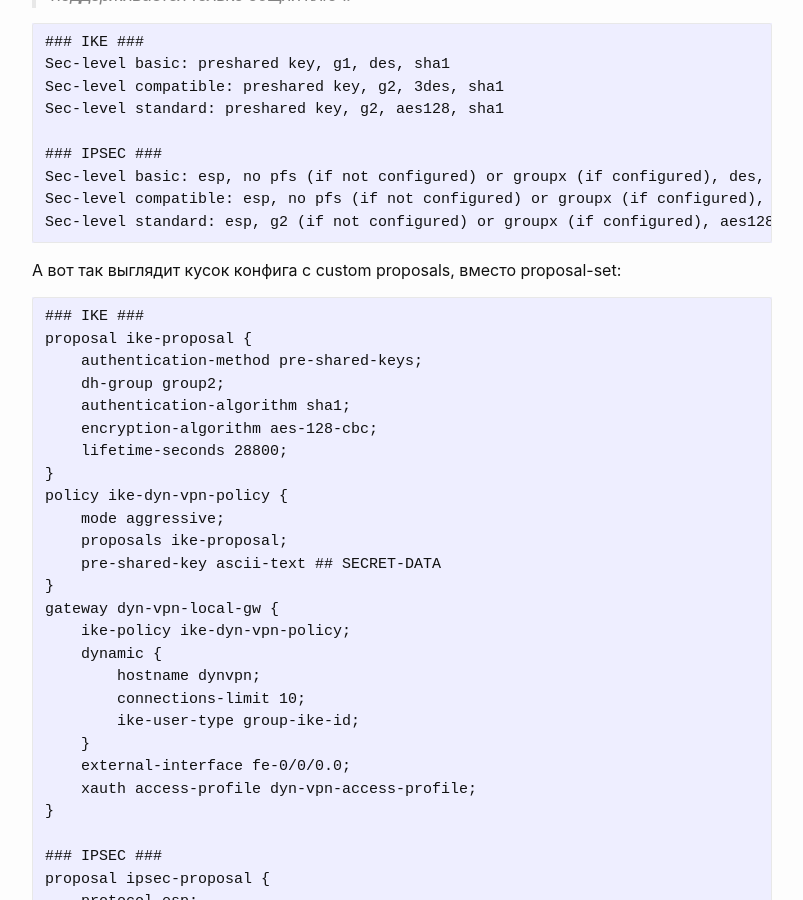
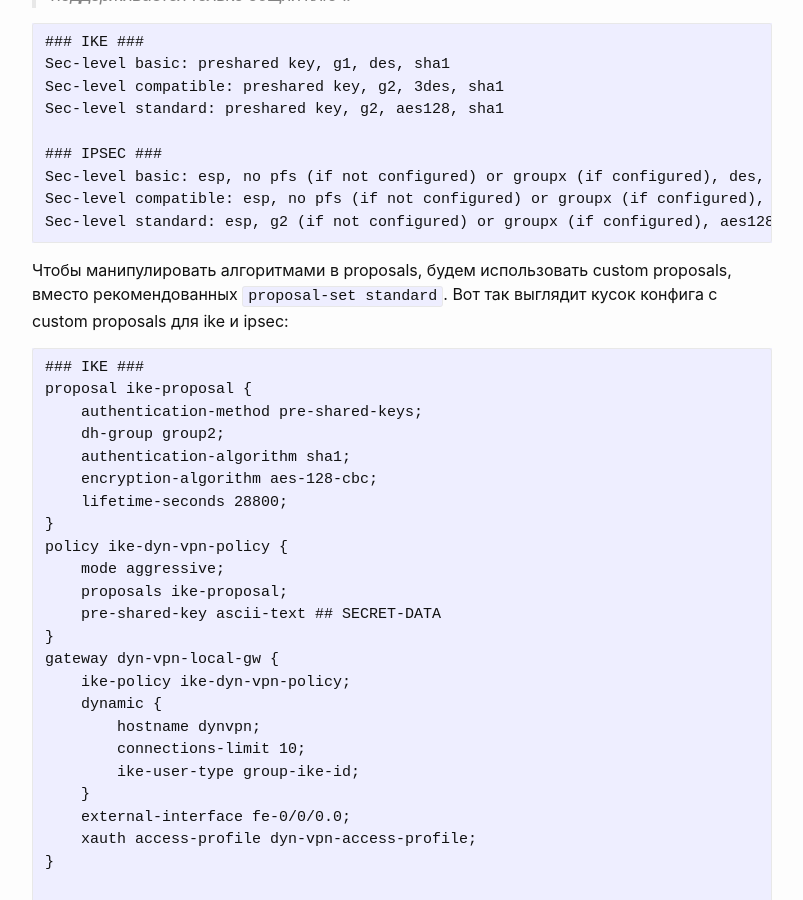
Before and after one commit to woohung/woohung.github.io, a Jekyll site: the page built from _posts/2023-02-09-Dynamic VPN на Juniper SRX100H2.md, in a window 1280 px wide and 900 px high, scrolled down 8197 px. Shown: the whole window, without its empty margins (238-1041 px from the left). Built offline with Jekyll 4.4.1, drawn with Linux system fonts in a browser that asks for light colours.

Commit message:
Update 2023-02-09-Dynamic VPN на Juniper SRX100H2.md

````diff
--- a/_posts/2023-02-09-Dynamic VPN на Juniper SRX100H2.md
+++ b/_posts/2023-02-09-Dynamic VPN на Juniper SRX100H2.md
@@ -249,7 +249,7 @@ Sec-level compatible: esp, no pfs (if not configured) or groupx (if configured),
 Sec-level standard: esp, g2 (if not configured) or groupx (if configured), aes128, sha1
 ```
 
-А вот так выглядит кусок конфига с custom proposals, вместо proposal-set:
+Чтобы манипулировать алгоритмами в proposals, будем использовать custom proposals, вместо рекомендованных `proposal-set standard`. Вот так выглядит кусок конфига с custom proposals для ike и ipsec:
 ```
 ### IKE ###
 proposal ike-proposal {
````
